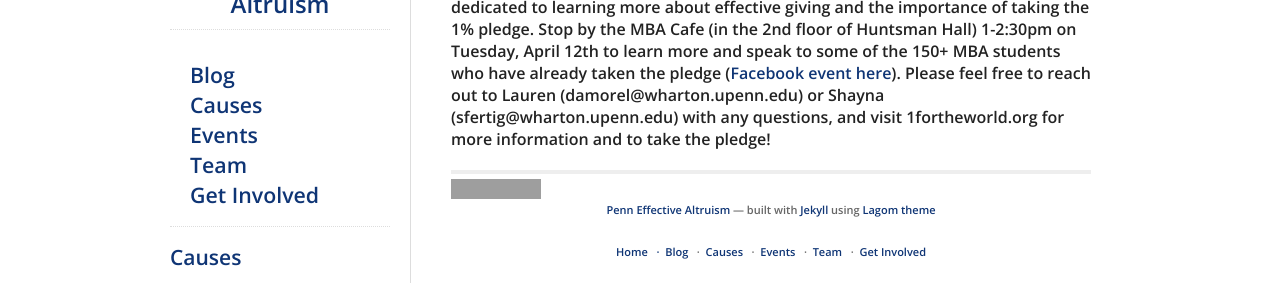
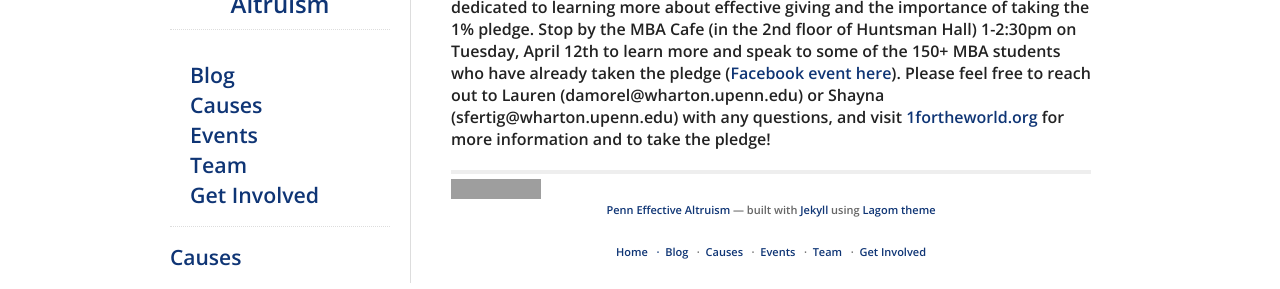
Before and after one commit to pennea/pennea.github.io, a Jekyll site: the page built from _posts/2016-04-12-OFTW-undergrads.md, in a window 1280 px wide. Shown: the part 290-579 px from the top of the page. Built offline with Jekyll 4.4.1, drawn with Linux system fonts in a browser that asks for light colours; nearby versions of some CDN libraries; part of the change alters nothing that is shown; grey boxes are pictures that could not be loaded.

```diff
--- a/_posts/2016-04-12-OFTW-undergrads.md
+++ b/_posts/2016-04-12-OFTW-undergrads.md
@@ -9,4 +9,4 @@ categories: event
 
 
 
-The week of April 11th-15th is One for the World's Pledge Week! This is a week dedicated to learning more about effective giving and the importance of taking the 1% pledge. Stop by the MBA Cafe (in the 2nd floor of Huntsman Hall) 1-2:30pm on Tuesday, April 12th to learn more and speak to some of the 150+ MBA students who have already taken the pledge ([Facebook event here](https://www.facebook.com/events/1586674704978985/)). Please feel free to reach out to Lauren (damorel@wharton.upenn.edu) or Shayna (sfertig@wharton.upenn.edu) with any questions, and visit 1fortheworld.org for more information and to take the pledge!
+The week of April 11th-15th is One for the World's Pledge Week! This is a week dedicated to learning more about effective giving and the importance of taking the 1% pledge. Stop by the MBA Cafe (in the 2nd floor of Huntsman Hall) 1-2:30pm on Tuesday, April 12th to learn more and speak to some of the 150+ MBA students who have already taken the pledge ([Facebook event here](https://www.facebook.com/events/1586674704978985/)). Please feel free to reach out to Lauren (damorel@wharton.upenn.edu) or Shayna (sfertig@wharton.upenn.edu) with any questions, and visit [1fortheworld.org](www.1fortheworld.org) for more information and to take the pledge!
```
